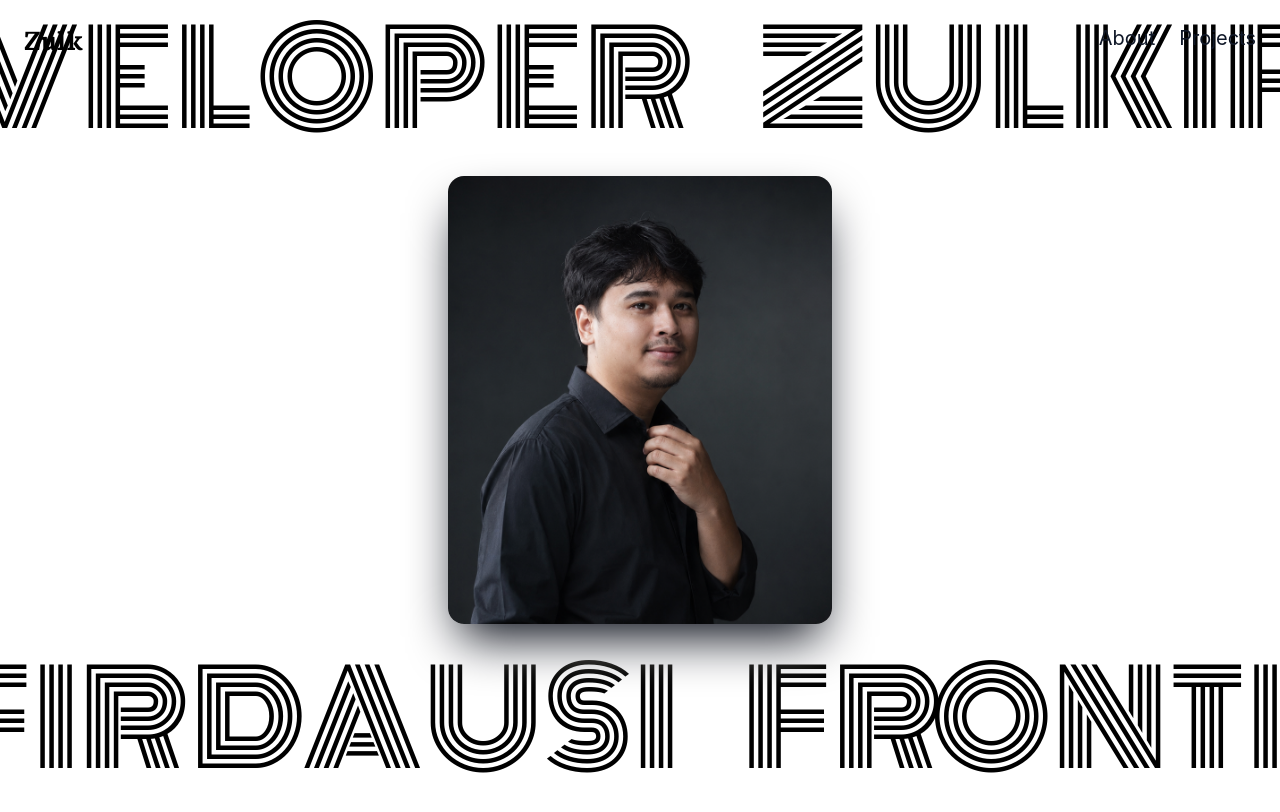
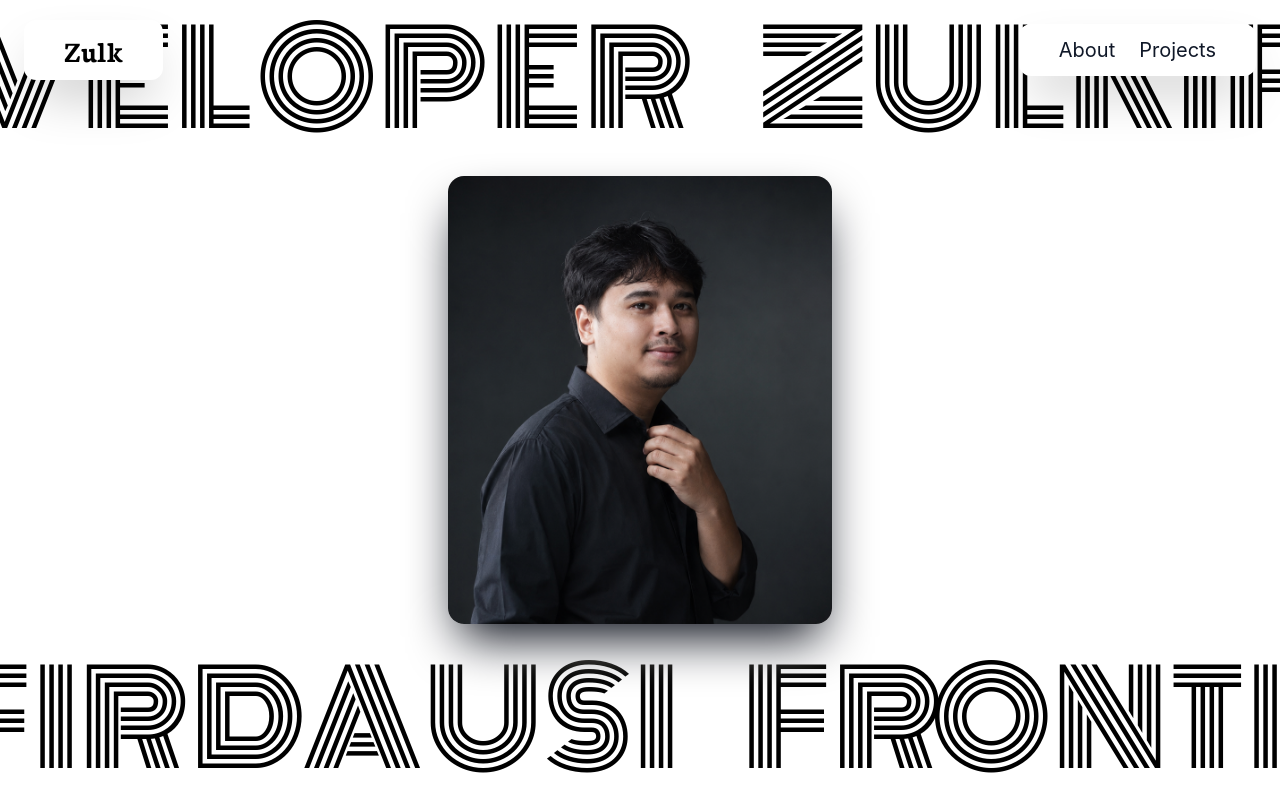
Before and after one commit to Zulkifli70/portofolio-new, a React (Vite) app: page / in a window 1280 px wide. Shown: the top 812 px of the page. Built offline with nearby package versions, Linux system fonts and the light colour scheme.

Commit message:
nambahin buat ke hero juga (home paling atas)

```diff
--- a/src/components/Header.jsx
+++ b/src/components/Header.jsx
@@ -18,11 +18,20 @@ export default function Header() {
 
   return (
     <header className="header w-max-7xl flex items-center justify-between py-5 px-6 border-gray-200 fixed top-0 left-0 right-0 z-20">
-      <a href="#" className="logo text-3xl font-neuton font-bold">
-        Zulk
-      </a>
+      <div className="bg-white shadow-2xl px-10 py-3 rounded-xl">
+        <a
+          href="#hero"
+          className="logo text-3xl font-neuton font-bold"
+          onClick={handleClick}
+        >
+          Zulk
+        </a>
+      </div>
 
-      <nav ref={navRef} className="nav flex gap-6">
+      <nav
+        ref={navRef}
+        className="nav flex gap-6 bg-white shadow-2xl px-10 py-3 rounded-xl"
+      >
         <a
           href="#about"
           onClick={handleClick}
--- a/src/sections/Hero.jsx
+++ b/src/sections/Hero.jsx
@@ -214,6 +214,7 @@ export default function Hero() {
   }
   return (
     <Section
+      id="hero"
       ref={sectionRef}
       className="hero-section relative isolate overflow-hidden bg-white"
     >
```
